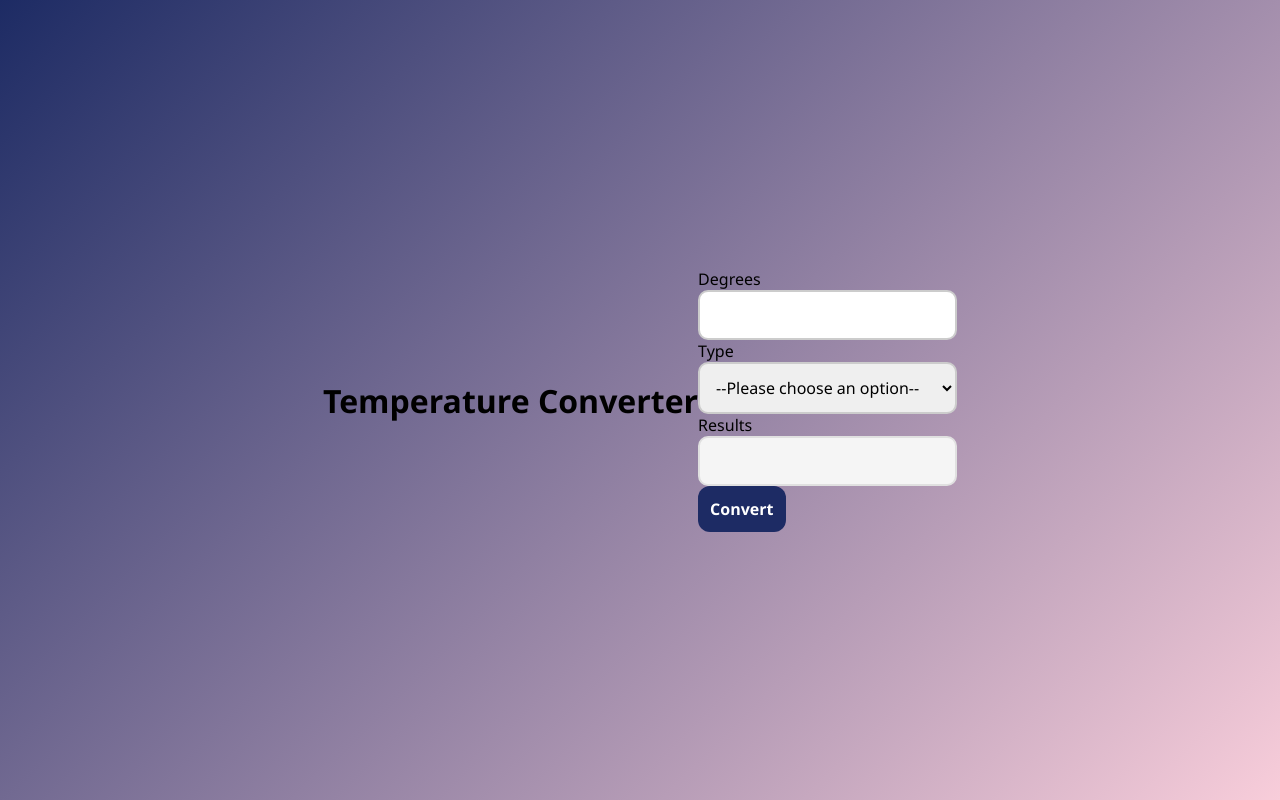
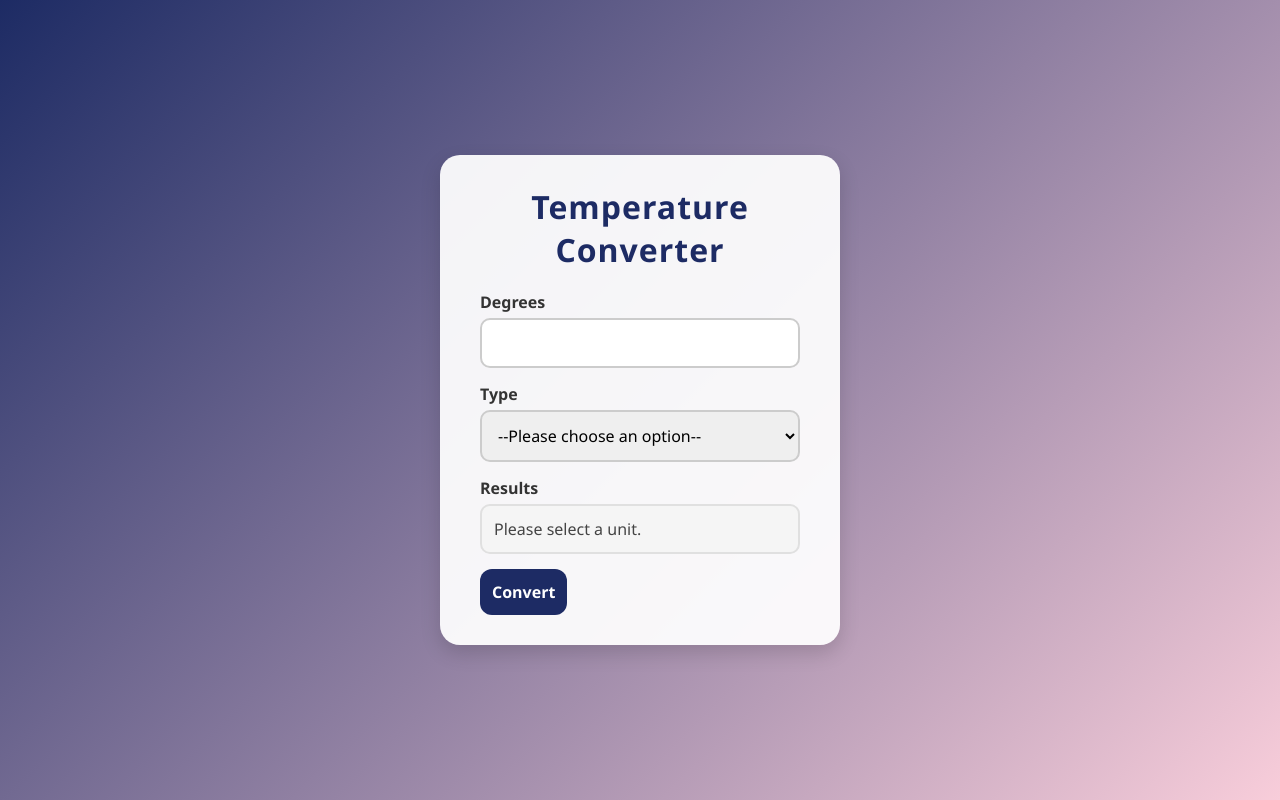
Before and after one commit to Thandokazi-coder/Internship.-Lessson-1, a plain HTML site: page index.html in a window 1280 px wide. Both pictures are taken after a click on the button "Convert". Drawn offline with Linux system fonts and the light colour scheme.

Commit message:
Fixed HTML and Added JS to the HTML

```diff
--- a/index.html
+++ b/index.html
@@ -7,51 +7,40 @@
     <link rel="stylesheet" href="style.css" />
 </head>
 <body>
-<div>
+<div class="main">
     <h1>
         Temperature Converter
     </h1>
-</div>
-<div>
+
   <form>
-    <div>
-        <label for="name">Degrees</label>
-    </div>
-        <input type="text" id="degrees" required>
-
-    <div>
-        <label for="name">Type</label>
+    <div id="container">
+      <div class="form-group">
+        <label for="degrees">Degrees</label>
+        <input type="text" id="degrees" required />
       </div>
 
-    <div>
-    <select>
+      <div class="form-group">
+        <label for="type">Type</label>
+        <select id="type" required>
           <option value="">--Please choose an option--</option>
-        <option value="celcuis" >Celcuis</option>
-        <option value="Fahrenheit">Fahrenheit</option>
+          <option value="celsius">Celsius</option>
+          <option value="fahrenheit">Fahrenheit</option>
           <option value="kelvin">Kelvin</option>
         </select>
       </div>
 
-    <div>
-      <label for="name">Results</label>
+      <div class="form-group">
+        <label for="results">Results</label>
+        <input type="text" id="results" readonly />
       </div>
 
-    <div>
-      <input type="text" id="results" />
+      <div class="form-group">
+        <input type="button" value="Convert" id="button" />
       </div>
-
-    <div>
-      <label  for="name"></label>
-      <input type="button"value="Convert" />
     </div>
   </form>
-</div>
-
-
-
 
   <footer>
     <script src="main.js"></script>
   </footer>
-</body>
-</html>
+</div>
--- a/main.js
+++ b/main.js
@@ -0,0 +1,35 @@
+document.addEventListener("DOMContentLoaded", function () {
+  document.getElementById("button").addEventListener("click", convertTemperature);
+});
+
+
+function convertTemperature() {
+  // Get input value and selected option
+  let degrees = document.getElementById('degrees').value;
+  let type = document.getElementById('type').value;
+  let resultField = document.getElementById('results');
+
+  // Convert input to number
+  degrees = Number(degrees);
+
+  // Check for valid input
+  if (!degrees && degrees !== 0) {
+    resultField.value = "Please enter a number.";
+    return;
+  }
+
+  // Convert based on selected type
+  let result = '';
+
+  if (type === "fahrenheit") {
+    result = (degrees * 9) / 5 + 32;
+    resultField.value = `${result.toFixed(2)} °F`;
+  } else if (type === "kelvin") {
+    result = degrees + 273.15;
+    resultField.value = `${result.toFixed(2)} K`;
+  } else if (type === "celsius") {
+    resultField.value = `${degrees.toFixed(2)} °C`;
+  } else {
+    resultField.value = "Please select a unit.";
+  }
+}
```
Lines whose indentation alone changed are shown as unchanged.
